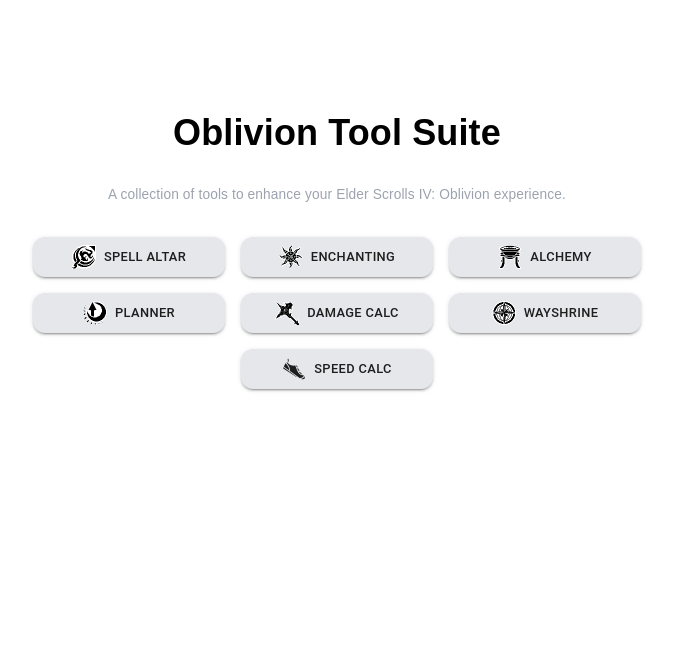
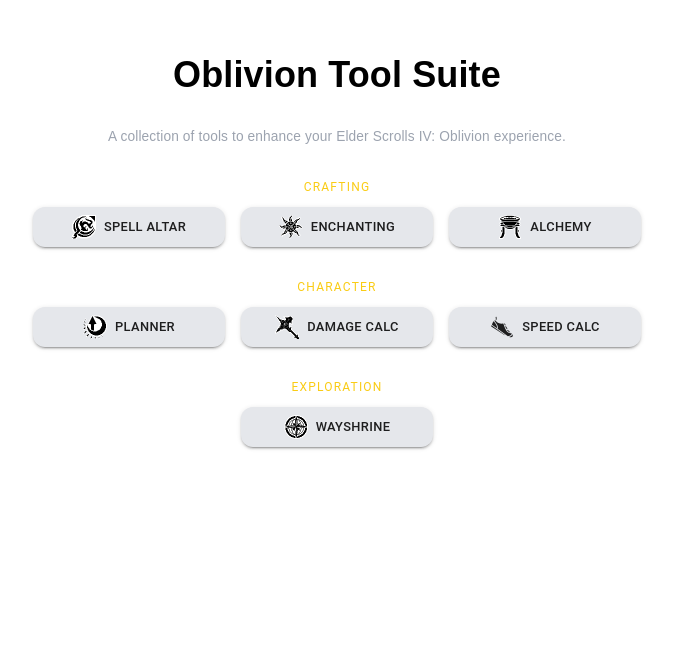
Before and after one commit to ScottMcDermid/oblivion-landing-page, a Next.js app: page / in a window 1280 px wide. Shown: the part 149-800 px from the top of the page, without its empty margins (303-976 px from the left). Built offline with nearby package versions, Linux system fonts and the light colour scheme.

Commit message:
organized links

```diff
--- a/src/app/page.tsx
+++ b/src/app/page.tsx
@@ -8,6 +8,7 @@
   CssBaseline,
   StyledEngineProvider,
   ThemeProvider,
+  Typography,
 } from '@mui/material';
 import GitHubIcon from '@mui/icons-material/GitHub';
 import { GiRunningShoe } from 'react-icons/gi';
@@ -26,7 +27,17 @@
               A collection of tools to enhance your Elder Scrolls IV: Oblivion experience.
             </div>
 
-            <Box className="flex flex-col items-center gap-4">
+            <Box className="flex flex-col items-center gap-8 w-full">
+
+              {/* Crafting */}
+              <Box className="flex flex-col items-center gap-3 w-full">
+                <Typography
+                  variant="overline"
+                  className="tracking-widest text-xs"
+                  sx={{ color: 'text.secondary', letterSpacing: '0.2em' }}
+                >
+                  Crafting
+                </Typography>
                 <Box className="flex flex-col justify-center gap-4 sm:flex-row">
                   <Button
                     variant="contained"
@@ -56,6 +67,17 @@
                     <img src="/icons/alchemy.png" alt="" width={24} height={24} style={{ display: 'inline-block', verticalAlign: 'middle', marginRight: 8 }} /> Alchemy
                   </Button>
                 </Box>
+              </Box>
+
+              {/* Character */}
+              <Box className="flex flex-col items-center gap-3 w-full">
+                <Typography
+                  variant="overline"
+                  className="tracking-widest text-xs"
+                  sx={{ color: 'text.secondary', letterSpacing: '0.2em' }}
+                >
+                  Character
+                </Typography>
                 <Box className="flex flex-col justify-center gap-4 sm:flex-row">
                   <Button
                     variant="contained"
@@ -79,23 +101,36 @@
                     variant="contained"
                     color="primary"
                     size="large"
+                    href="https://speed.oblivion.tools"
+                    className="w-48 rounded-xl px-6 py-2 whitespace-nowrap"
+                  >
+                    <GiRunningShoe style={{ display: 'inline-block', verticalAlign: 'middle', marginRight: 8, fontSize: 24 }} /> Speed Calc
+                  </Button>
+                </Box>
+              </Box>
+
+              {/* Exploration */}
+              <Box className="flex flex-col items-center gap-3 w-full">
+                <Typography
+                  variant="overline"
+                  className="tracking-widest text-xs"
+                  sx={{ color: 'text.secondary', letterSpacing: '0.2em' }}
+                >
+                  Exploration
+                </Typography>
+                <Box className="flex flex-col justify-center gap-4 sm:flex-row">
+                  <Button
+                    variant="contained"
+                    color="primary"
+                    size="large"
                     href="https://wayshrine.oblivion.tools"
                     className="w-48 rounded-xl px-6 py-2"
                   >
                     <img src="/icons/wayshrine.png" alt="" width={24} height={24} style={{ display: 'inline-block', verticalAlign: 'middle', marginRight: 8 }} /> Wayshrine
                   </Button>
                 </Box>
-              <Box className="flex flex-col justify-center gap-4 sm:flex-row">
-                <Button
-                  variant="contained"
-                  color="primary"
-                  size="large"
-                  href="https://speed.oblivion.tools"
-                  className="w-48 rounded-xl px-6 py-2 whitespace-nowrap"
-                >
-                  <GiRunningShoe style={{ display: 'inline-block', verticalAlign: 'middle', marginRight: 8, fontSize: 24 }} /> Speed Calc
-                </Button>
               </Box>
+
             </Box>
           </Container>
         </Box>
```
Lines whose indentation alone changed are shown as unchanged.
